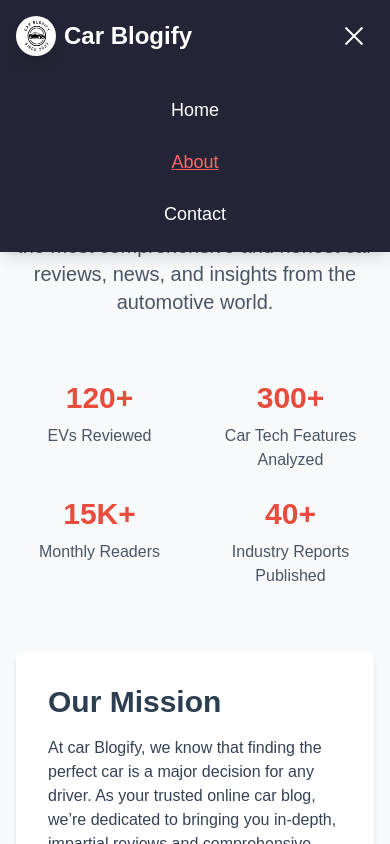
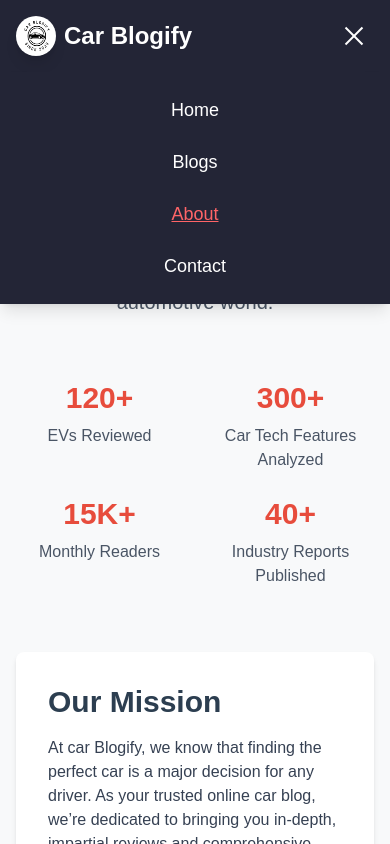
Before and after one commit to Rishab-Thakur/Car-Blogify, a Next.js app: page /about in a window 390 px wide. Both pictures are taken after a click on the button "Toggle menu". Shown: the top 844 px of the page. Built offline with nearby package versions, Linux system fonts and the light colour scheme.

Commit message:
Minor Changes

```diff
--- a/src/layout/Header.tsx
+++ b/src/layout/Header.tsx
@@ -77,6 +77,15 @@
                     </li>
                     <li>
                         <Link
+                            href="/"
+                            className={`hover:text-red-400 transition-colors text-lg ${isActive("/blogs") ? "text-red-400 underline" : ""}`}
+                            onClick={handleLinkClick}
+                        >
+                            Blogs
+                        </Link>
+                    </li>
+                    <li>
+                        <Link
                             href="/about"
                             className={`hover:text-red-400 transition-colors text-lg ${isActive("/about") ? "text-red-400 underline" : ""}`}
                             onClick={handleLinkClick}
```
